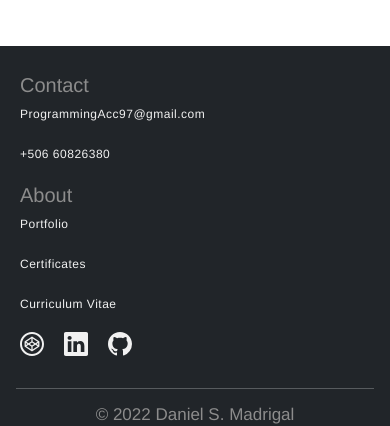
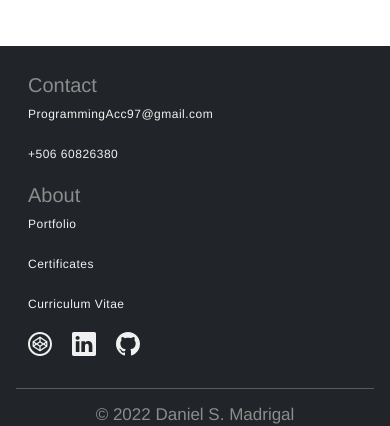
Before and after one commit to DanielSanchezM97/Portfolio_2022, a Next.js app: page / in a window 390 px wide. Shown: the part 6934-7360 px from the top of the page. Built offline with nearby package versions, Linux system fonts and the light colour scheme; a web font is replaced by a local one.

Commit message:
resizing the padding of the footer (titles and links) for small devices

```diff
--- a/components/Footer.js
+++ b/components/Footer.js
@@ -10,7 +10,7 @@ const Footer = () => {
           <div className="row">
             {/* Contact */}
 
-            <div className="col-md-4 px-3">
+            <div className="col-md-4 px-sm-3 px-4">
               <span className={`my-2 ${styles.footerTitles}`}>Contact</span>
               <p>
                 <a
@@ -29,7 +29,7 @@ const Footer = () => {
 
             {/* About */}
 
-            <div className="col-md-4 px-3">
+            <div className="col-md-4 px-sm-3 px-4">
               <span className={`${styles.footerTitles}`}>About</span>
               <p>
                 <a
@@ -65,7 +65,10 @@ const Footer = () => {
 
             {/* Social */}
 
-            <div className="col-md-4 d-flex px-3" id={`${styles.social}`}>
+            <div
+              className="col-md-4 d-flex px-sm-3 px-4"
+              id={`${styles.social}`}
+            >
               <p>
                 <a
                   href="https://codepen.io/DaniSX97"
```
